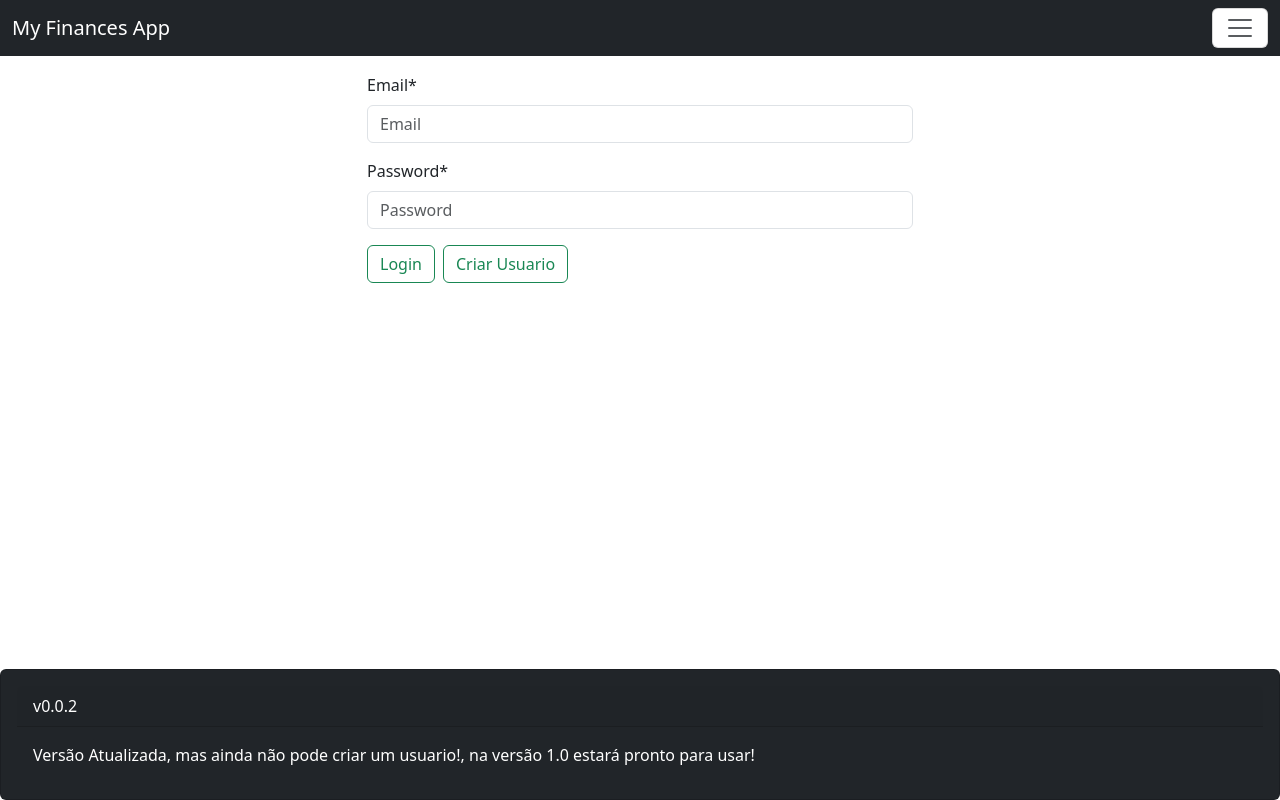
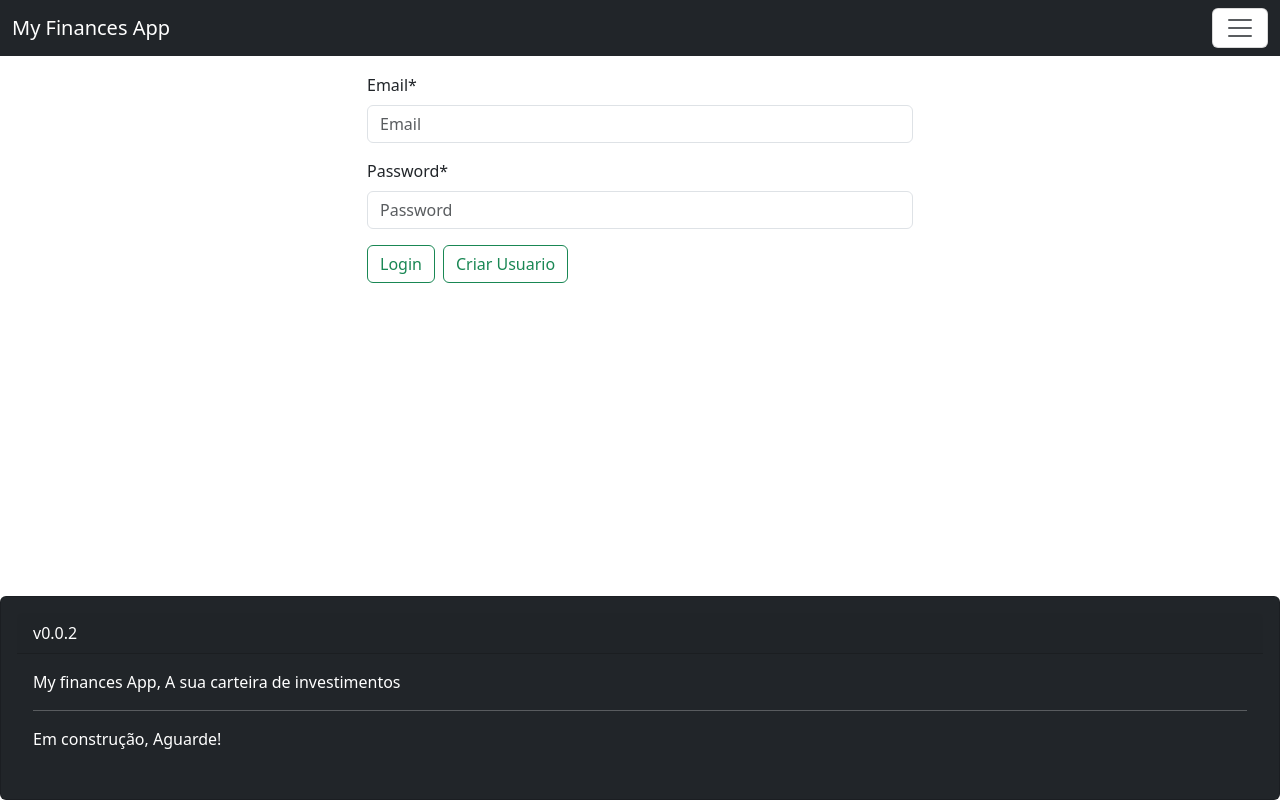
Before and after one commit to wendelfilipe/MyFinances-Frontend, a React (Create React App) app: page / in a window 1280 px wide. Built offline with nearby package versions, Linux system fonts and the light colour scheme.

Commit message:
building frontend: create homes

```diff
--- a/src/components/forms/Version/VersionForm.js
+++ b/src/components/forms/Version/VersionForm.js
@@ -9,7 +9,11 @@ const VersionForm = () => {
                 <div className="card fixed-bottom w-100 bg-dark text-white p-3">
                     <div className="card-header">v0.0.2</div>
                     <div className="card-body">
-                        <p className="card-text">Versão Atualizada, mas ainda não pode criar um usuario!, na versão 1.0 estará pronto para usar!</p>
+                        <p className="card-text">
+                                My finances App, A sua carteira de investimentos
+                        </p>
+                        <hr />
+                        <p>Em construção, Aguarde!</p>
                     </div>
                 </div>
         </div>
```
